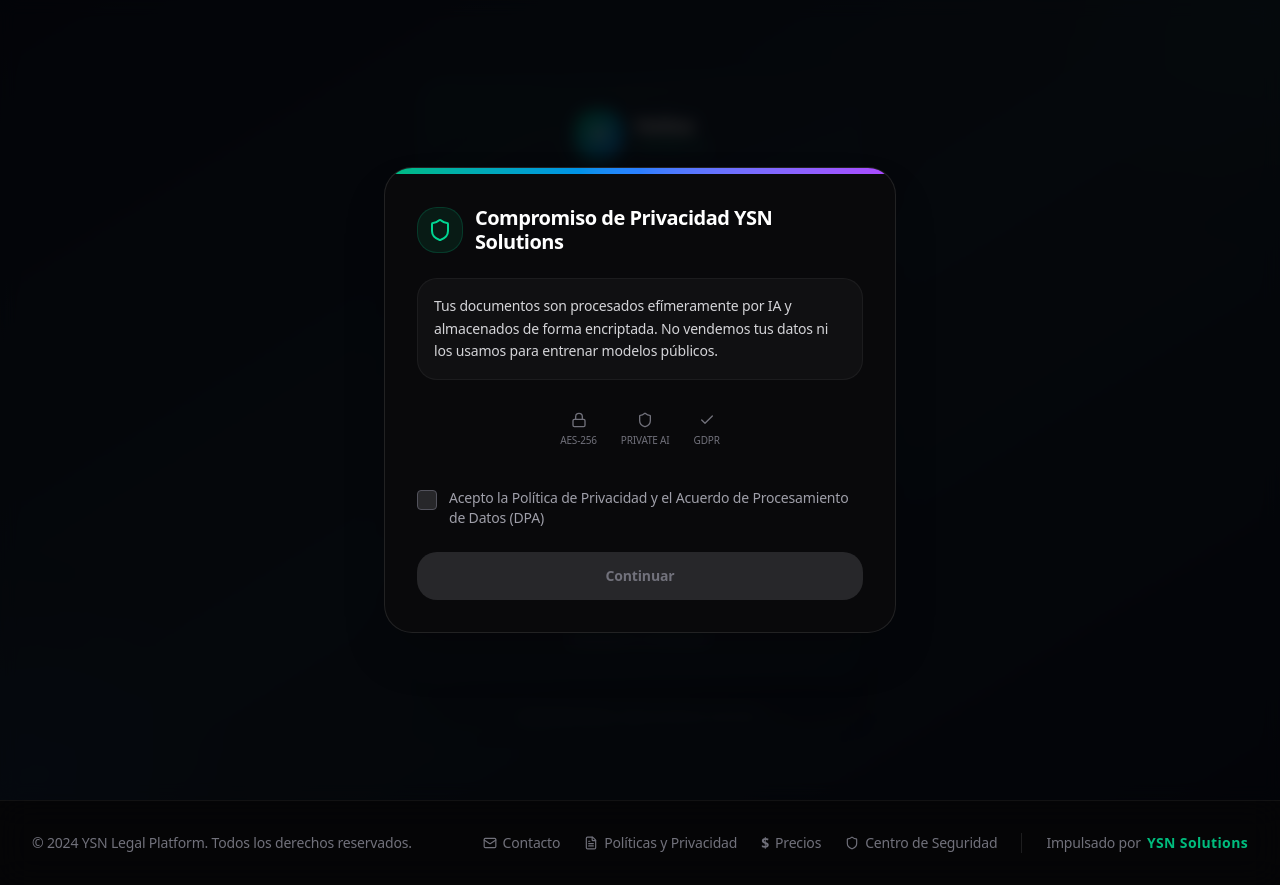
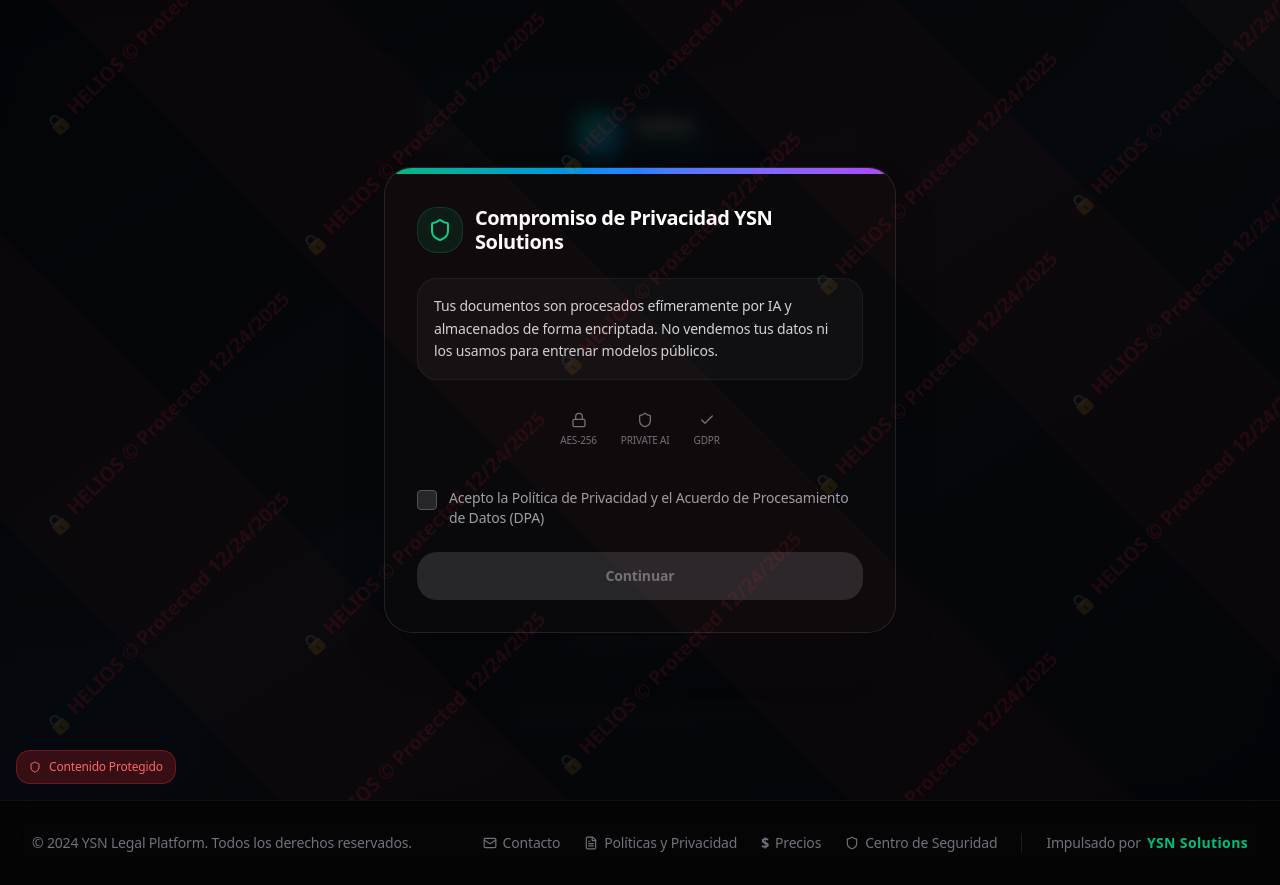
Before and after one commit to Yeisssons/helios-contract-analysis, a Next.js app: page /login in a window 1280 px wide. Built offline with nearby package versions, Linux system fonts and the light colour scheme; no server answers.

Commit message:
feat: Enhanced screenshot protection with watermarks and DevTools detection

```diff
--- a/src/components/ScreenshotProtection.tsx
+++ b/src/components/ScreenshotProtection.tsx
@@ -1,87 +1,45 @@
 'use client';
 
-import { useEffect, useState } from 'react';
+import { useEffect, useState, useRef } from 'react';
 import { useAdmin } from '@/hooks/useAdmin';
 import { Shield } from 'lucide-react';
+import { useAuth } from '@/contexts/AuthContext';
 
 /**
- * ScreenshotProtection - Prevents screenshots and screen recording for non-admin users
+ * ScreenshotProtection - Makes screenshots less useful for non-admin users
  *
  * Techniques used:
- * 1. CSS filter blur when PrintScreen/screenshot is detected
- * 2. Visibility API to detect when app loses focus
- * 3. Keyboard event blocking for screenshot shortcuts
+ * 1. Watermark overlay with user email
+ * 2. Aggressive blur when window loses focus
+ * 3. Content hiding when devtools are opened
  * 4. CSS user-select: none to prevent copying
+ * 5. Print protection
  */
 export default function ScreenshotProtection() {
     const { isAdmin, loading } = useAdmin();
+    const { user } = useAuth();
     const [isBlurred, setIsBlurred] = useState(false);
-    const [showWarning, setShowWarning] = useState(false);
-
-    // Debug logging
-    useEffect(() => {
-        console.log('[ScreenshotProtection] Component mounted');
-        console.log('[ScreenshotProtection] isAdmin:', isAdmin);
-        console.log('[ScreenshotProtection] loading:', loading);
-    }, [isAdmin, loading]);
+    const [devToolsOpen, setDevToolsOpen] = useState(false);
+    const watermarkRef = useRef<HTMLDivElement>(null);
 
     useEffect(() => {
         // Skip protection for admins or during loading
-        if (loading || isAdmin) {
-            console.log('[ScreenshotProtection] Skipping protection - Admin or loading');
-            return;
-        }
+        if (loading || isAdmin) return;
 
-        console.log('[ScreenshotProtection] ACTIVATING PROTECTION for non-admin user');
-
-        // Block keyboard shortcuts for screenshots
-        const handleKeyDown = (e: KeyboardEvent) => {
-            // PrintScreen key
-            if (e.key === 'PrintScreen') {
-                e.preventDefault();
-                triggerProtection();
-                return false;
-            }
-
-            // Windows: Win + Shift + S (Snipping Tool)
-            if (e.key === 's' && e.shiftKey && (e.metaKey || e.ctrlKey)) {
-                e.preventDefault();
-                triggerProtection();
-                return false;
-            }
-
-            // macOS: Cmd + Shift + 3 or 4 (Screenshot)
-            if ((e.key === '3' || e.key === '4') && e.shiftKey && e.metaKey) {
-                e.preventDefault();
-                triggerProtection();
-                return false;
-            }
-
-            // Cmd/Ctrl + P (Print)
-            if (e.key === 'p' && (e.metaKey || e.ctrlKey)) {
-                e.preventDefault();
-                triggerProtection();
-                return false;
-            }
+        // Blur content when window loses focus (potential screenshot)
+        const handleVisibilityChange = () => {
+            setIsBlurred(document.visibilityState === 'hidden');
         };
 
-        // Detect when window loses focus (potential screen recording or screenshot tool)
-        const handleVisibilityChange = () => {
-            if (document.visibilityState === 'hidden') {
-                setIsBlurred(true);
-            } else {
-                // Small delay before unblurring to catch screenshot tools
-                setTimeout(() => setIsBlurred(false), 100);
-            }
-        };
+        const handleWindowBlur = () => setIsBlurred(true);
+        const handleWindowFocus = () => setIsBlurred(false);
 
-        // Detect window blur (could be screenshot tool overlay)
-        const handleWindowBlur = () => {
-            setIsBlurred(true);
-        };
-
-        const handleWindowFocus = () => {
-            setTimeout(() => setIsBlurred(false), 100);
+        // Detect DevTools opening (common for taking clean screenshots)
+        const detectDevTools = () => {
+            const threshold = 160;
+            const widthThreshold = window.outerWidth - window.innerWidth > threshold;
+            const heightThreshold = window.outerHeight - window.innerHeight > threshold;
+            setDevToolsOpen(widthThreshold || heightThreshold);
         };
 
         // Block right-click context menu
@@ -90,21 +48,15 @@
             return false;
         };
 
-        const triggerProtection = () => {
-            setIsBlurred(true);
-            setShowWarning(true);
-            setTimeout(() => {
-                setIsBlurred(false);
-                setShowWarning(false);
-            }, 3000);
-        };
-
         // Add event listeners
-        document.addEventListener('keydown', handleKeyDown, true);
         document.addEventListener('visibilitychange', handleVisibilityChange);
-        document.addEventListener('contextmenu', handleContextMenu);
         window.addEventListener('blur', handleWindowBlur);
         window.addEventListener('focus', handleWindowFocus);
+        window.addEventListener('resize', detectDevTools);
+        document.addEventListener('contextmenu', handleContextMenu);
+
+        // Initial devtools check
+        detectDevTools();
 
         // Apply CSS protections
         document.body.style.userSelect = 'none';
@@ -119,22 +71,30 @@
                     display: none !important;
                 }
                 body::after {
-                    content: 'Contenido protegido - No se permite imprimir';
-                    display: block;
+                    content: 'Contenido Protegido - Helios © ${new Date().getFullYear()}';
+                    display: block !important;
                     text-align: center;
                     font-size: 24px;
                     padding: 100px;
+                    color: #000;
                 }
+            }
+
+            /* Prevent drag and drop */
+            img, video {
+                pointer-events: none;
+                user-select: none;
+                -webkit-user-drag: none;
             }
         `;
         document.head.appendChild(style);
 
         return () => {
-            document.removeEventListener('keydown', handleKeyDown, true);
             document.removeEventListener('visibilitychange', handleVisibilityChange);
-            document.removeEventListener('contextmenu', handleContextMenu);
             window.removeEventListener('blur', handleWindowBlur);
             window.removeEventListener('focus', handleWindowFocus);
+            window.removeEventListener('resize', detectDevTools);
+            document.removeEventListener('contextmenu', handleContextMenu);
 
             document.body.style.userSelect = '';
             document.body.style.webkitUserSelect = '';
@@ -149,35 +109,68 @@
 
     return (
         <>
-            {/* Blur overlay when screenshot detected */}
-            {isBlurred && (
+            {/* Watermark Grid - Always visible, makes screenshots identifiable */}
+            <div
+                ref={watermarkRef}
+                className="fixed inset-0 pointer-events-none z-[9997] overflow-hidden"
+                style={{
+                    backgroundImage: `repeating-linear-gradient(
+                        45deg,
+                        transparent,
+                        transparent 200px,
+                        rgba(239, 68, 68, 0.03) 200px,
+                        rgba(239, 68, 68, 0.03) 400px
+                    )`
+                }}
+            >
+                {/* Diagonal watermarks */}
+                {Array.from({ length: 15 }).map((_, i) => (
+                    <div
+                        key={i}
+                        className="absolute text-red-500/10 font-bold text-xl select-none"
+                        style={{
+                            top: `${(i * 15) % 100}%`,
+                            left: `${(i * 20) % 100}%`,
+                            transform: 'rotate(-45deg)',
+                            whiteSpace: 'nowrap'
+                        }}
+                    >
+                        🔒 HELIOS © {user?.email || 'Protected'} {new Date().toLocaleDateString()}
+                    </div>
+                ))}
+            </div>
+
+            {/* Blur overlay when window loses focus or DevTools detected */}
+            {(isBlurred || devToolsOpen) && (
                 <div
-                    className="fixed inset-0 z-[9999] backdrop-blur-xl bg-black/80 flex items-center justify-center pointer-events-none"
-                    style={{ backdropFilter: 'blur(50px)' }}
+                    className="fixed inset-0 z-[9998] backdrop-blur-3xl bg-black/90 flex items-center justify-center pointer-events-none"
                 >
                     <div className="text-center">
-                        <Shield className="w-16 h-16 text-red-500 mx-auto mb-4 animate-pulse" />
-                        <p className="text-white text-lg font-semibold">
-                            Contenido Protegido
+                        <Shield className="w-24 h-24 text-red-500 mx-auto mb-6 animate-pulse" />
+                        <p className="text-white text-2xl font-bold mb-3">
+                            ⚠️ Contenido Protegido
                         </p>
-                        <p className="text-zinc-400 text-sm mt-2">
-                            Las capturas de pantalla están deshabilitadas
+                        <p className="text-zinc-300 text-lg">
+                            {devToolsOpen
+                                ? 'Herramientas de desarrollo detectadas'
+                                : 'Captura de pantalla bloqueada'
+                            }
+                        </p>
+                        <p className="text-zinc-500 text-sm mt-4">
+                            Usuario: {user?.email}
+                        </p>
+                        <p className="text-zinc-600 text-xs mt-2">
+                            Helios © {new Date().getFullYear()} - Contenido bajo protección
                         </p>
                     </div>
                 </div>
             )}
 
-            {/* Warning toast */}
-            {showWarning && !isBlurred && (
-                <div className="fixed bottom-6 right-6 z-[9998] px-4 py-3 bg-red-500/90 text-white rounded-xl shadow-2xl animate-in slide-in-from-right-5 duration-300">
-                    <div className="flex items-center gap-3">
-                        <Shield className="w-5 h-5" />
-                        <span className="text-sm font-medium">
-                            Captura de pantalla bloqueada
-                        </span>
-                    </div>
-                </div>
-            )}
+            {/* Persistent warning badge */}
+            <div className="fixed bottom-4 left-4 z-[9996] px-3 py-2 bg-red-500/20 border border-red-500/30 text-red-400 rounded-lg text-xs font-medium flex items-center gap-2 pointer-events-none">
+                <Shield className="w-3 h-3" />
+                Contenido Protegido
+            </div>
         </>
     );
 }
```
